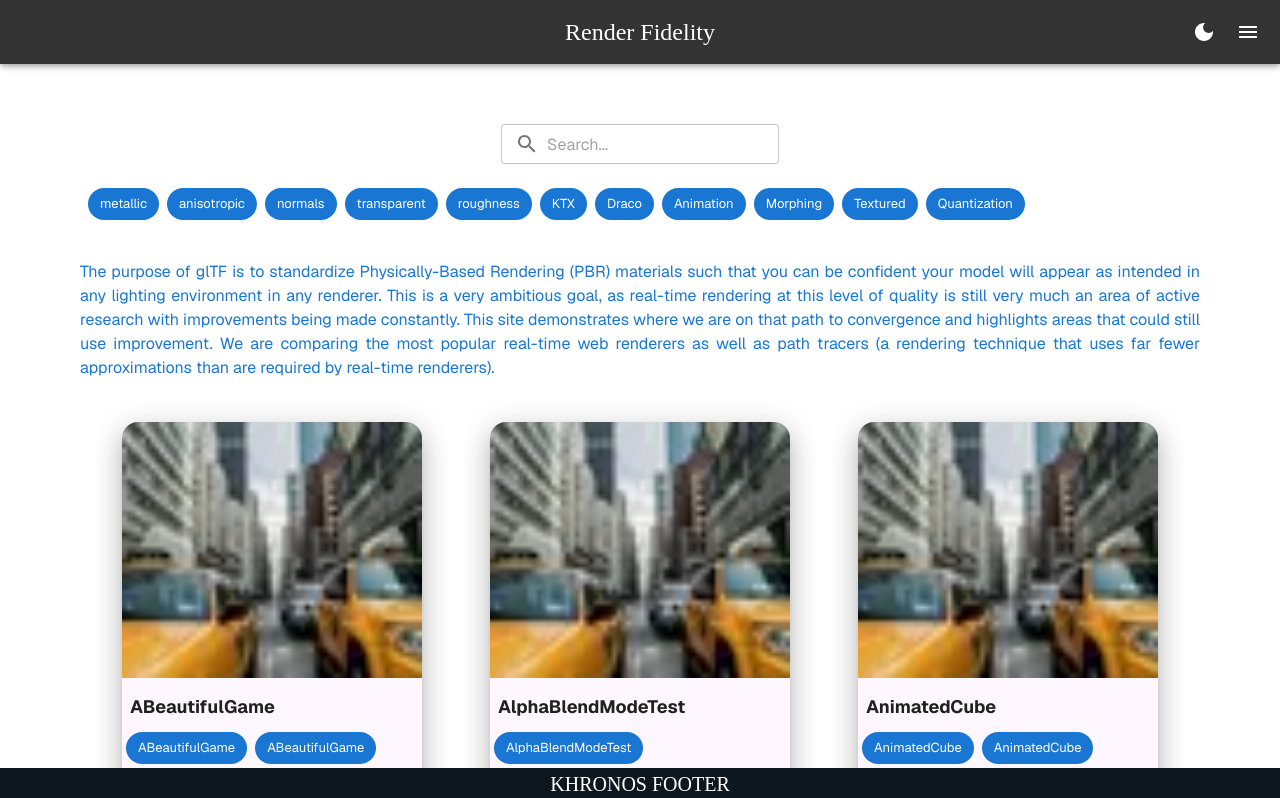
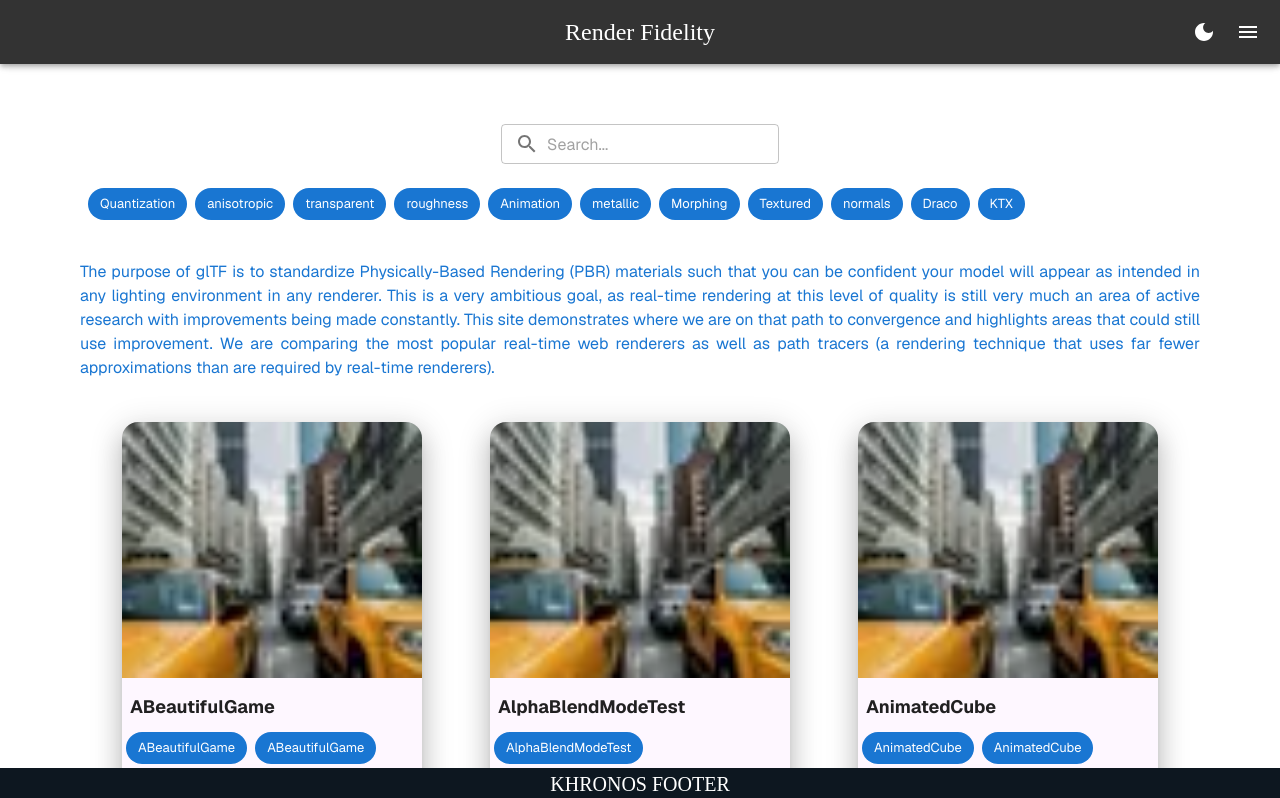
Before and after one commit to phasmatic3d/rfw, a Next.js app: page / in a window 1280 px wide. Shown: the top 798 px of the page. Built offline with nearby package versions, Linux system fonts and the light colour scheme; what @mui/material-nextjs would draw is missing.

Commit message:
imrpove tag visualization

```diff
--- a/src/components/LandingPage.tsx
+++ b/src/components/LandingPage.tsx
@@ -13,8 +13,7 @@ type LandingPageProps = {
   models: Array<ModelType>
 }
 
-const tags = tagsFile.tags.map(t => {return {name: t, selected: false}});
-
+const tags = tagsFile.tags.map(t => {return {name: t, selected: false, index: 0}}).sort((a, b) => b.name.length - a.name.length);
 
 export default function LandingPage({models}: LandingPageProps) {
 
```
